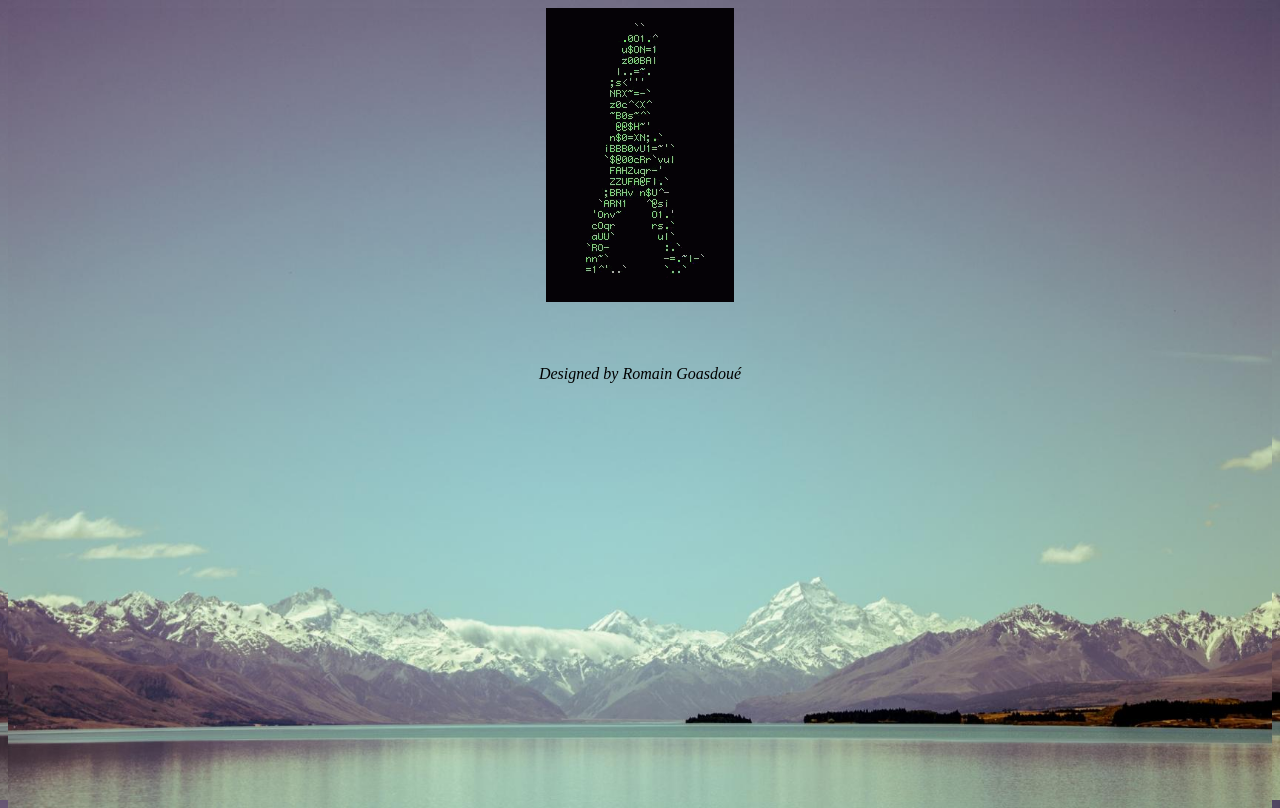
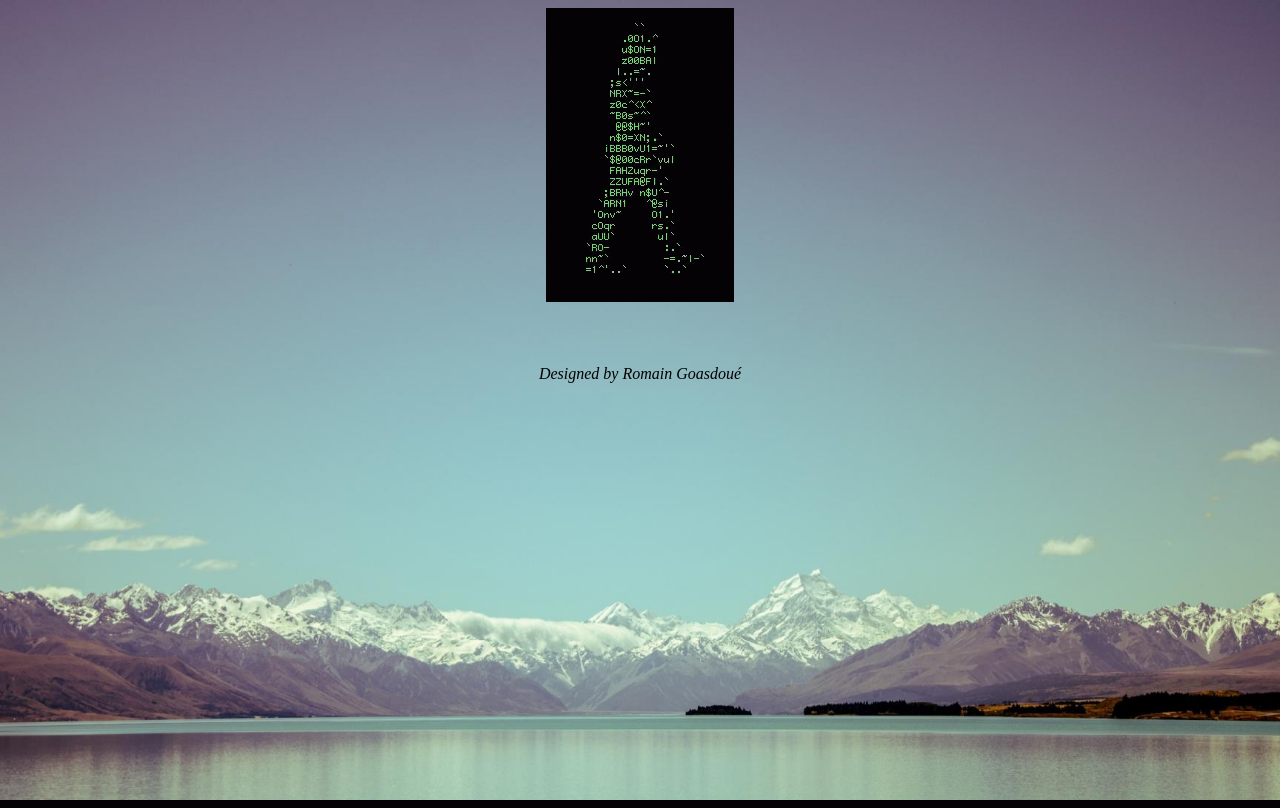
Before and after one commit to RomainGsd/romaingsd.github.io, a PHP site: page /HTML/Projects.html in a window 1280 px wide. Run offline with PHP 8.4, Linux system fonts and the light colour scheme.

Commit message:
center better, mofo

```diff
--- a/CSS/Style.css
+++ b/CSS/Style.css
@@ -46,13 +46,16 @@
 }
 
 .center_pic {
-  display: flex;
-  justify-content: center;
-  align-items: center;
+  display: block;
+  margin-left: auto;
+  margin-right: auto;
 }
 
-html, body {
+html {
   height: 100%;
+}
+
+body {
   background: url('Imgs/bkg.jpg') no-repeat center center fixed;
   background-size: cover;
   /*background-repeat: no-repeat;
--- a/HTML/Projects.html
+++ b/HTML/Projects.html
@@ -7,9 +7,7 @@
 </head>
 
 <body>
-  <div class="center_pic">
-    <img src="../CSS/Imgs/running.gif" alt="Chantier en cours" title="Chantier en cours" />
-  </div>
+    <img class="center_pic" src="../CSS/Imgs/running.gif" alt="Chantier en cours" title="Chantier en cours" />
   <footer>
     <p>Designed by Romain Goasdoué</p>
   </footer>
```
